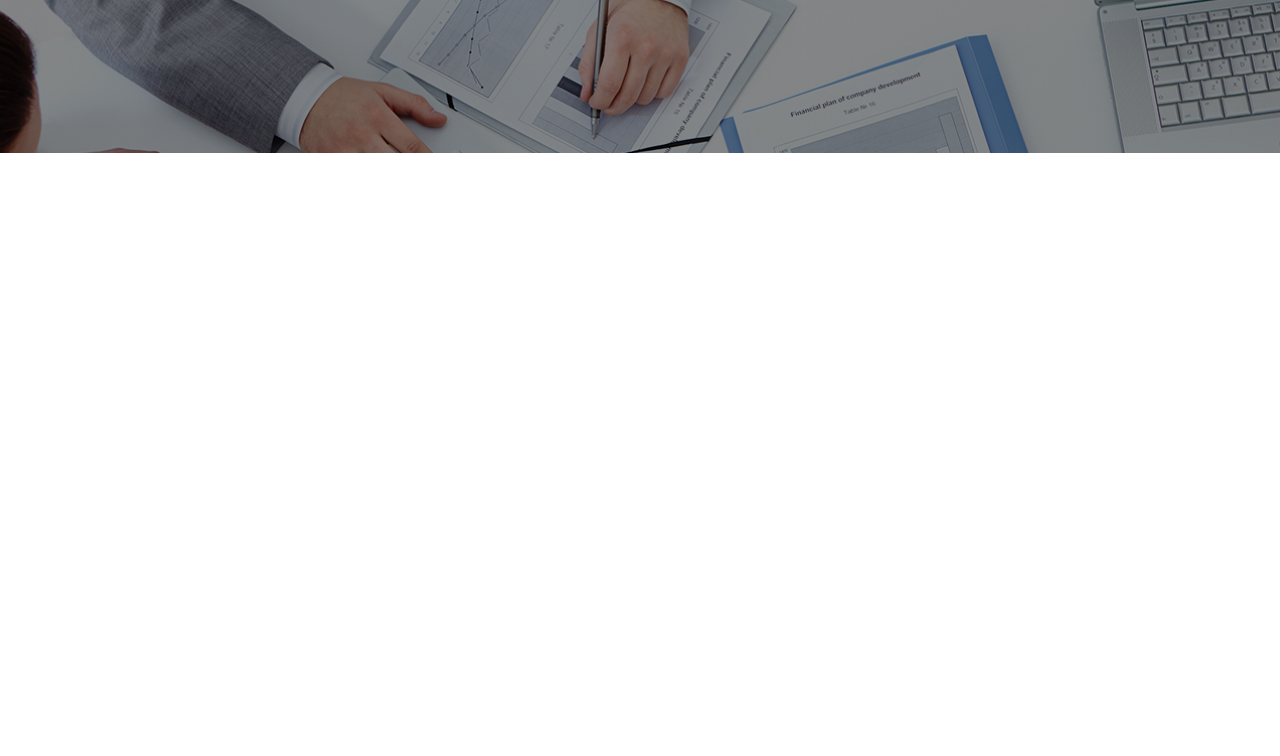
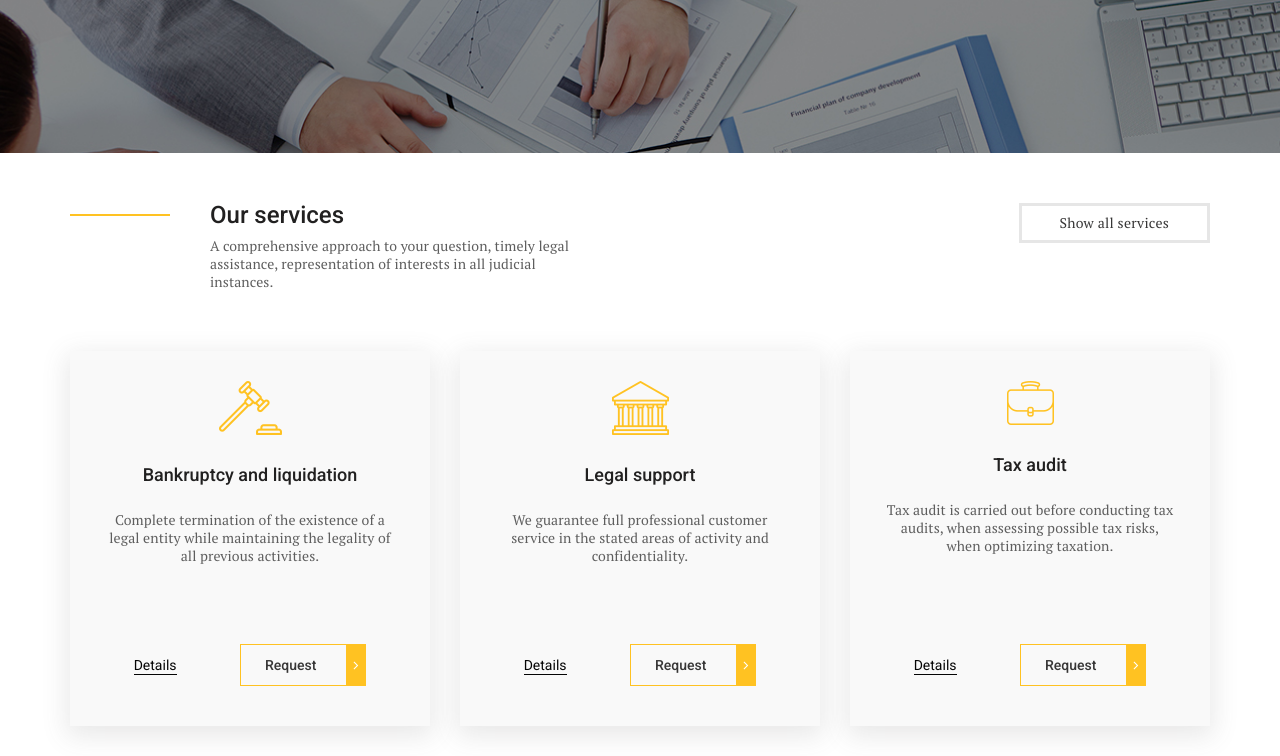
Before and after one commit to bursasha/html-css-js-landing, a plain HTML site: page index.html in a window 1280 px wide. Shown: the part 487-1243 px from the top of the page. Before the commit the page ends 800 px from the top, so only its background shows below. Drawn offline with nearby package versions, Linux system fonts and the light colour scheme; files whose address does not match are found by name.

Commit message:
Adding the third section Services

```diff
--- a/css/style.css
+++ b/css/style.css
@@ -122,6 +122,7 @@ header{
 	display: none;
 }
 
+
 .slider{
 	background-image: url(../img/slider-bg.jpg);
 	background-repeat: no-repeat;
@@ -218,3 +219,99 @@ header{
 .slick-prev:before {
 	content: "\f104";
 }
+
+
+.services{
+	padding: 50px 0px 30px;
+}
+
+.services__top{
+	display: flex;
+	justify-content: space-between;
+	margin-bottom: 60px;
+}
+
+.services__title-box{
+	max-width: 520px;
+	padding-left: 140px;
+	position: relative;
+}
+.services__title-box:before{
+	content: "";
+	position: absolute;
+	width: 100px;
+	height: 2px;
+	background-color: #ffc222;
+	left: 0;
+	top: 11px;
+}
+
+.services-title{
+	font-size: 24px;
+	font-weight: 500;
+	line-height: 24px;
+	color: #212020;
+	font-family: 'Roboto', sans-serif;
+	margin-bottom: 10px;
+}
+
+.services-text{
+	letter-spacing: 0.1px;
+}
+
+.services__button a{
+	color: #373636;
+	line-height: 24px;
+	letter-spacing: 0.25px;
+	padding: 5px 38px;
+	border: 3px solid #e6e6e6;
+}
+
+.services__items{
+	display: flex;
+	justify-content: space-between;
+}
+
+.services__item{
+	max-width: 360px;
+	text-align: center;
+	padding: 30px 0px 80px;
+	position: relative;
+	min-height: 375px;
+	background-color: #f9f9f9;
+	box-shadow: 0px 7px 24.3px 2.7px rgba(91, 89, 89, 0.14);
+}
+
+.services__item-title{
+	color: #212020;
+	font-size: 18px;
+	line-height: 24px;
+	font-weight: 500;
+	font-family: 'Roboto', sans-serif;
+	padding: 24px 0;
+}
+
+.services__item-text{
+	letter-spacing: 0.1px;
+	padding: 0px 35px 30px;
+}
+
+.services__item-buttons{
+	position: absolute;
+	bottom: 40px;
+	left: 0;
+	right: 0;
+}
+.services__item-buttons .default-button{
+	color: #373636;
+}
+.services__item-buttons .default-button:after{
+	color: #fff;
+}
+
+.services__item-link{
+	color: #050505;
+	font-family: 'Roboto', sans-serif;
+	border-bottom: 1px solid #050505;
+	margin-right: 60px;
+}
--- a/index.html
+++ b/index.html
@@ -102,6 +102,92 @@
 		</div>
 	</section>
 
+	<section class="services">
+		<div class="container">
+			<div class="services__top">
+				<div class="services__title-box">
+					<div class="services-title">
+						Our services
+					</div>
+
+					<div class="services-text">
+						A comprehensive approach to your question, timely legal assistance, representation of interests in all judicial
+						instances.
+					</div>
+				</div>
+
+				<div class="services__button">
+					<a href="#">
+						Show all services
+					</a>
+				</div>
+			</div>
+
+			<div class="services__items">
+				<div class="services__item">
+					<img src="img/services-1.png" alt="">
+
+					<div class="services__item-title">
+						Bankruptcy and liquidation
+					</div>
+
+					<div class="services__item-text">
+						Complete termination of the existence of a legal entity while maintaining the legality of all previous
+						activities.
+					</div>
+
+					<div class="services__item-buttons">
+						<a class="services__item-link" href="#">Details</a>
+
+						<a data-fancybox data-src="#modal" href="javascript:;" class="default-button">
+							Request
+						</a>
+					</div>
+				</div>
+
+				<div class="services__item">
+					<img src="img/services-2.png" alt="">
+
+					<div class="services__item-title">
+						Legal support
+					</div>
+
+					<div class="services__item-text">
+						We guarantee full professional customer service in the stated areas of activity and confidentiality.
+					</div>
+
+					<div class="services__item-buttons">
+						<a class="services__item-link" href="#">Details</a>
+
+						<a data-fancybox data-src="#modal" href="javascript:;" class="default-button">
+							Request
+						</a>
+					</div>
+				</div>
+
+				<div class="services__item">
+					<img src="img/services-3.png" alt="">
+
+					<div class="services__item-title">
+						Tax audit
+					</div>
+
+					<div class="services__item-text">
+						Tax audit is carried out before conducting tax audits, when assessing possible tax risks, when optimizing taxation.
+					</div>
+
+					<div class="services__item-buttons">
+						<a class="services__item-link" href="#">Details</a>
+
+						<a data-fancybox data-src="#modal" href="javascript:;" class="default-button">
+							Request
+						</a>
+					</div>
+				</div>
+			</div>
+		</div>
+	</section>
+
 	<div id="modal">
 		<h2>Greetings!</h2>
 		<p>That's modal window.</p>
```
Also changed, not shown: img/services-1.png (added), img/services-2.png (added), img/services-3.png (added), 1 other file.
